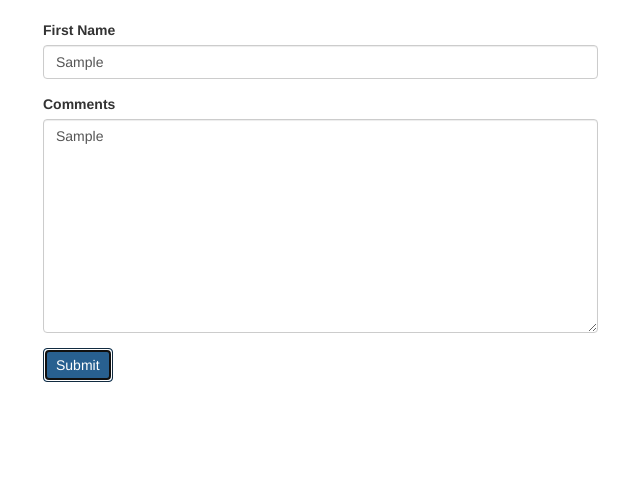
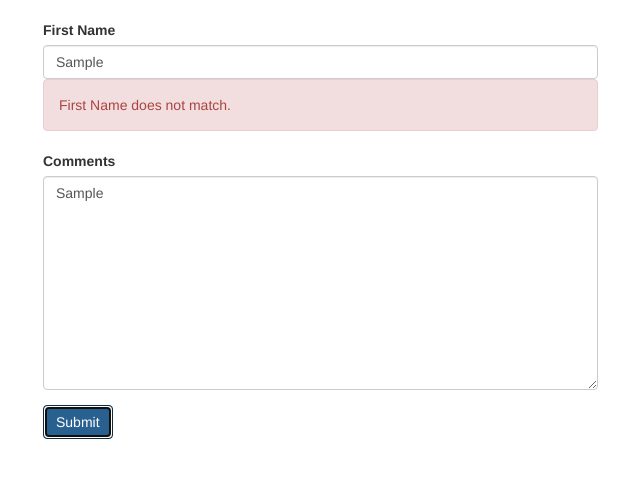
Before and after one commit to fer77/Angular, an Angular app in the folder ecommerce-app/forms-app/: page / in a window 1280 px wide. Both pictures are taken after typing "Sample", "Sample" into the empty fields and a click on the button "Submit". Shown: the top 478 px of the page, without its empty margins (222-862 px from the left). Built offline with nearby package versions, Linux system fonts and the light colour scheme.

Commit message:
adding validation errors

```diff
--- a/ecommerce-app/forms-app/src/app/contact-form/contact-form.component.html
+++ b/ecommerce-app/forms-app/src/app/contact-form/contact-form.component.html
@@ -1,8 +1,12 @@
 <form>
   <div class="form-group">
     <label for="firstName">First Name</label>
-    <input required ngModel name="firstName" #firstName="ngModel" (change)="log(firstName)" id="firstName" type="text" class="form-control">
-    <div class="alert alert-danger" *ngIf="firstName.touched && !firstName.valid">First Name is required</div>
+    <input required minlength="3" pattern="banana" ngModel name="firstName" #firstName="ngModel" (change)="log(firstName)" id="firstName" type="text" class="form-control">
+    <div class="alert alert-danger" *ngIf="firstName.touched && !firstName.valid">
+      <div *ngIf="firstName.errors.required">First Name is required.</div>
+      <div *ngIf="firstName.errors.minlength">First Name minlength {{ firstName.errors.minlength.requiredLength }}.</div>
+      <div *ngIf="firstName.errors.pattern">First Name does not match.</div>
+    </div>
   </div>
   <div class="form-group">
     <label for="comment">Comments</label>
```
Also changed, not shown: 1 other file (tests, documents, lock files or other folders).
